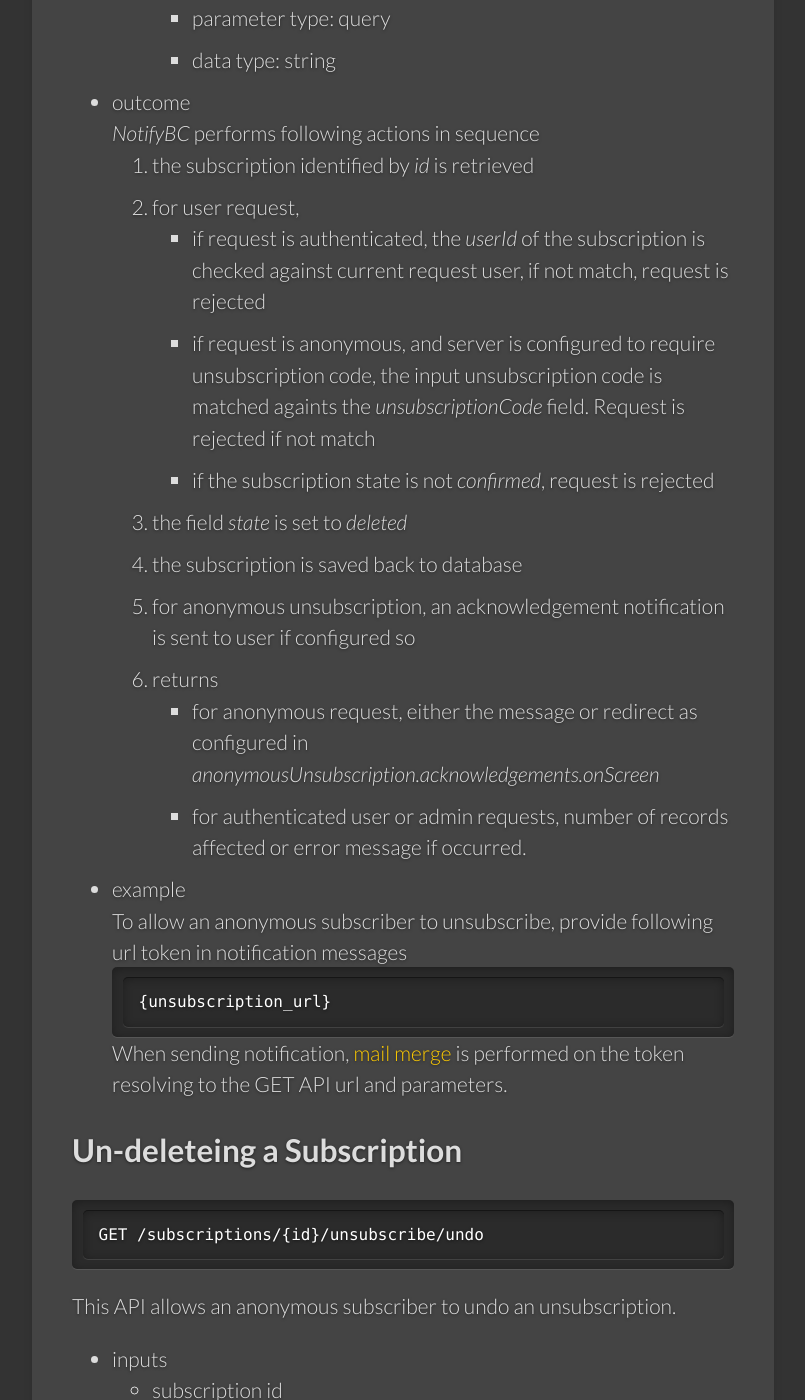
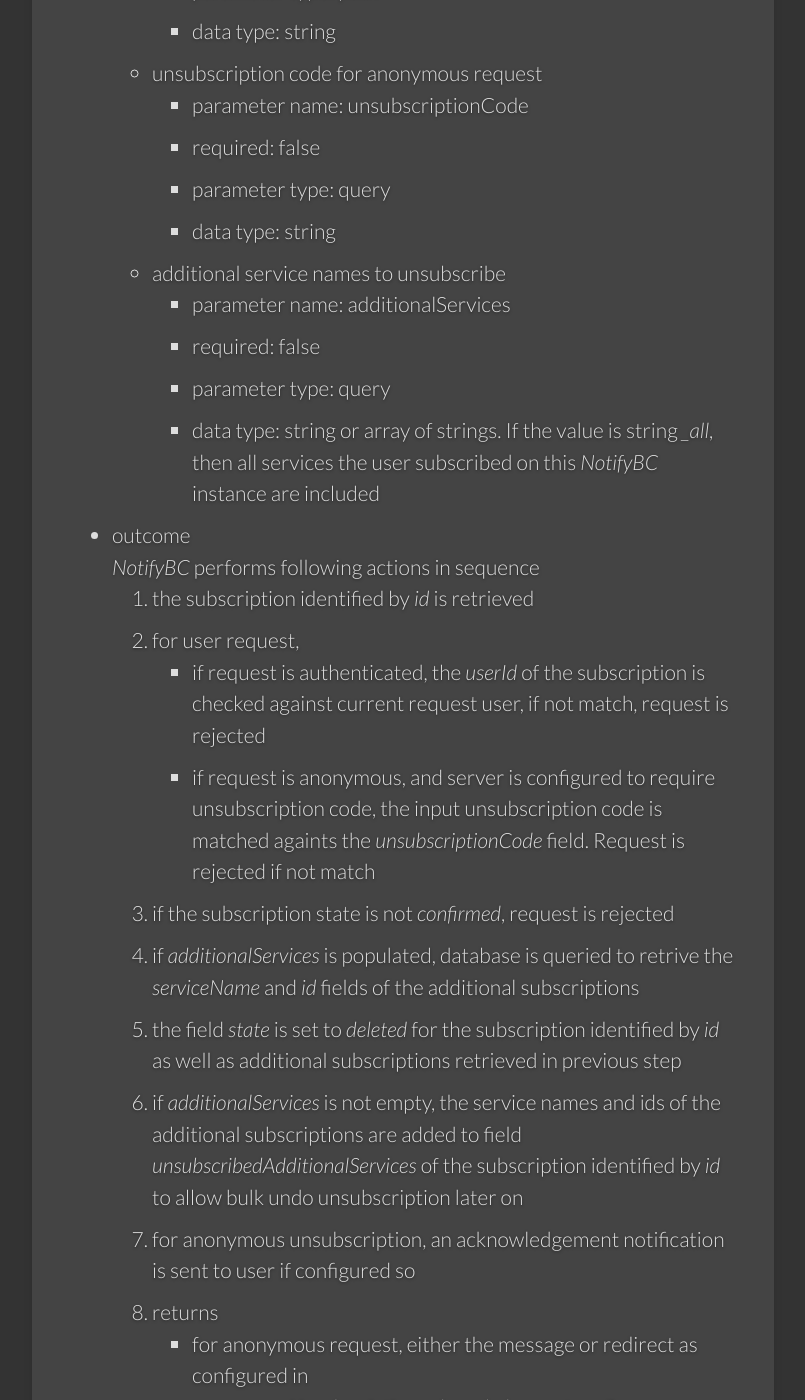
Before and after one commit to bcgov/MyGovBC-notification-server, a Jekyll site: the page built from docs/_docs/api-subscription.md, in a window 1280 px wide and 1400 px high, scrolled down 12203 px. Shown: the whole window, without its empty margins (139-944 px from the left). Built offline with Jekyll 4.4.1, drawn with Linux system fonts in a browser that asks for light colours; some of the changed text lies outside the part shown.

Commit message:
#17 updated docs

````diff
--- a/docs/_docs/api-subscription.md
+++ b/docs/_docs/api-subscription.md
@@ -41,7 +41,7 @@
   <tr>
     <td>
       <p class="name">serviceName</p>
-      <p class="description">name of the service</p>
+      <p class="description">name of the service. Avoid prefixing the name with underscore (_), or it may conflict with internal implemenation.</p>
     </td>
     <td>
       <table>
@@ -53,7 +53,7 @@
   <tr>
     <td>
       <p class="name">channel</p>
-      <p class="description">name of the delivery channel. Valid values: email, sms.</p>
+      <p class="description">name of the delivery channel. Valid values: email and sms. Notice inApp is invalid as in-app notification doesn't need subscription.</p>
     </td>
     <td>
       <table>
@@ -221,6 +221,18 @@
       </table>
     </td>
   </tr>
+  <tr>
+    <td>
+      <p class="name">unsubscribedAdditionalServices</p>
+      <p class="description">generated if parameter <i>additionalServices</i> is supplied in unsubscription request. Contains 2 sub-fields: ids and names, each being a list identifing the additional unsubscribed subscriptions.</p>
+    </td>
+    <td>
+      <table>
+        <tr><td>type</td><td>object</td></tr>
+        <tr><td>auto-generated</td><td>true</td></tr>
+      </table>
+    </td>
+  </tr>
 </table>
 
 ## Get Subscriptions
@@ -276,55 +288,56 @@
   ```
 
      As a result, *foo@bar.com* should receive an email confirmation request, and following json object is returned to caller upon sending the email successfully for admin request:
-    ```json
-      {
-        "serviceName": "education",
-        "channel": "email",
-        "userChannelId": "foo@bar.com",
-        "state": "unconfirmed",
-        "confirmationRequest": {
-          "confirmationCodeRegex": "\\d{5}",
-          "sendRequest": true,
-          "from": "no_reply@bar.com",
-          "subject": "confirmation",
-          "textBody": "Enter {confirmation_code} on screen",
-          "confirmationCode": "45304"
-        },
-        "created": "2016-10-03T17:35:40.202Z",
-        "updated": "2016-10-03T17:35:40.202Z",
-        "id": "57f296ec7eead50554c61de7"
-      }
-    ```
 
-      For non-admin request, the field *confirmationRequest* is removed from response, and field *userId* is populated from SiteMinder header if request is authenticated:
-    ```json
-      {
-        "serviceName": "education",
-        "channel": "email",
-        "userChannelId": "foo@bar.com",
-        "state": "unconfirmed",
-        "userId": "<user_id>",
-        "created": "2016-10-03T18:17:09.778Z",
-        "updated": "2016-10-03T18:17:09.778Z",
-        "id": "57f2a0a5b1aa0e2d5009eced"
-      }
-    ```
-  2. To subscribe a user to service *education* with RSA public key encrypted confirmation code supplied, POST following request
-
-      ```json
-      {
-        "serviceName": "education",
-        "channel": "email",
-        "userChannelId": "foo@bar.com",
-        "confirmationRequest": {
-         "confirmationCodeEncrypted": "<encrypted-confirmation-code>",
+     ```json
+     {
+       "serviceName": "education",
+       "channel": "email",
+       "userChannelId": "foo@bar.com",
+       "state": "unconfirmed",
+       "confirmationRequest": {
+         "confirmationCodeRegex": "\\d{5}",
          "sendRequest": true,
          "from": "no_reply@bar.com",
          "subject": "confirmation",
-         "textBody": "Enter {confirmation_code} on screen"
-        }
-      }
-      ```
+         "textBody": "Enter {confirmation_code} on screen",
+         "confirmationCode": "45304"
+       },
+       "created": "2016-10-03T17:35:40.202Z",
+       "updated": "2016-10-03T17:35:40.202Z",
+       "id": "57f296ec7eead50554c61de7"
+     }
+     ```
+     For non-admin request, the field *confirmationRequest* is removed from response, and field *userId* is populated from SiteMinder header if request is authenticated:
+
+     ```json
+     {
+       "serviceName": "education",
+       "channel": "email",
+       "userChannelId": "foo@bar.com",
+       "state": "unconfirmed",
+       "userId": "<user_id>",
+       "created": "2016-10-03T18:17:09.778Z",
+       "updated": "2016-10-03T18:17:09.778Z",
+       "id": "57f2a0a5b1aa0e2d5009eced"
+     }
+     ```
+  2. To subscribe a user to service *education* with RSA public key encrypted confirmation code supplied, POST following request
+
+     ```json
+     {
+       "serviceName": "education",
+       "channel": "email",
+       "userChannelId": "foo@bar.com",
+       "confirmationRequest": {
+        "confirmationCodeEncrypted": "<encrypted-confirmation-code>",
+        "sendRequest": true,
+        "from": "no_reply@bar.com",
+        "subject": "confirmation",
+        "textBody": "Enter {confirmation_code} on screen"
+       }
+     }
+     ```
 
       As a result, *NotifyBC* will decrypt the confirmation code using the private RSA key, replace placeholder  *{confirmation_code}* in the email template with the confirmation code, and send confirmation request to *foo@bar.com*.
 
@@ -375,6 +388,7 @@
 * outcome
 
   *NotifyBC* processes the request similarly as creating a subscription except during input validation it imposes following extra constraints to user request
+
   * only fields *userChannelId*, *state* and *confirmationRequest* can be updated
   * when changing *userChannelId*, *confirmationRequest* must also be supplied
   * if *userChannelId* is different from the saved record, *state* is forced to *unconfirmed*.
@@ -382,9 +396,9 @@
 
 ## Delete a Subscription (unsubscribing)
 ```
-DELETE /subscriptions/{id}
+DELETE /subscriptions/{id}?unsubscriptionCode={unsubscriptionCode}&additionalServices={additionalServices}
 or
-GET /subscriptions/{id}/unsubscribe
+GET /subscriptions/{id}/unsubscribe?unsubscriptionCode={unsubscriptionCode}&additionalServices={additionalServices}
 ```
 * inputs
   * subscription id
@@ -397,6 +411,12 @@
     * required: false
     * parameter type: query
     * data type: string
+  * additional service names to unsubscribe
+    * parameter name: additionalServices
+    * required: false
+    * parameter type: query
+    * data type: string or array of strings. If the value is string *_all*, then all services
+      the user subscribed on this *NotifyBC* instance are included
 * outcome
 
   *NotifyBC* performs following actions in sequence
@@ -405,21 +425,17 @@
   2. for user request,
     * if request is authenticated, the *userId* of the subscription is checked against current request user, if not match, request is rejected
     * if request is anonymous, and server is configured to require unsubscription code, the input  unsubscription code is matched againts the *unsubscriptionCode* field. Request is rejected if not match
-    * if the subscription state is not *confirmed*, request is rejected
-  3. the field *state* is set to *deleted*
-  4. the subscription is saved back to database
-  5. for anonymous unsubscription, an acknowledgement notification is sent to user if configured so
-  6. returns
+  3. if the subscription state is not *confirmed*, request is rejected
+  4. if *additionalServices* is populated, database is queried to retrive the *serviceName* and *id* fields of the additional subscriptions
+  4. the field *state* is set to *deleted* for the subscription identified by *id* as well as  additional subscriptions retrieved in previous step
+  5. if *additionalServices* is not empty, the service names and ids of the additional subscriptions are added to field *unsubscribedAdditionalServices* of the subscription identified by *id* to allow bulk undo unsubscription later on
+  6. for anonymous unsubscription, an acknowledgement notification is sent to user if configured so
+  7. returns
     * for anonymous request, either the message or redirect as configured in *anonymousUnsubscription.acknowledgements.onScreen*
     * for authenticated user or admin requests, number of records affected or error message if occurred.
-* <a name="unsubscription-example"></a> example
-
-  To allow an anonymous subscriber to unsubscribe, provide following url token in notification messages
-
-  ```
-  {unsubscription_url}
-  ```
-When sending notification,  [mail merge](../overview/#mail-merge) is performed on the token resolving to the GET API url and parameters.
+* <a name="unsubscription-example"></a> examples
+  1. To allow an anonymous subscriber to unsubscribe single subscription, provide url token *{unsubscription_url}* in notification messages. When sending notification,  [mail merge](../overview/#mail-merge) is performed on the token resolving to the GET API url and parameters.
+  2. To allow an anonymous subscriber to unsubscribe all subscriptions, provide url token *{unsubscription_all_url}* in notification messages.
 
 ## Un-deleteing a Subscription
 ```
@@ -447,14 +463,9 @@
     * if request is anonymous, and server is configured to require unsubscription code, the input  unsubscription code is matched againts the *unsubscriptionCode* field. Request is rejected if not match
     * if request is authenticated, request is rejected
     * if the subscription state is not *deleted*, request is rejected
-  3. the field *state* is set to *confirmed*
-  4. the subscription is saved back to database
+  3. the field *state* is set to *confirmed* for the subscription identified by *id* as well as additional subscriptions identified in field *unsubscribedAdditionalServices*, if populated
+  4. field *unsubscribedAdditionalServices* is removed if populated
   5. returns either the message or redirect as configured in *[anonymousUndoUnsubscription](../configuration/#anonymousUndoUnsubscription)*
 * example
 
-  To allow an anonymous subscriber to undo unsubscription, provide following link token in unsubscription acknowledgement notification, which is by default set
-
-  ```
-  {unsubscription_reversion_url}
-  ```
-When sending notification, [mail merge](../overview/#mail-merge) is performed on this token resolving to the API url and parameters.
+  To allow an anonymous subscriber to undo unsubscription, provide link token *{unsubscription_reversion_url}* in unsubscription acknowledgement notification, which is by default set. When sending notification, [mail merge](../overview/#mail-merge) is performed on this token resolving to the API url and parameters.
````
Also changed, not shown: docs/_docs/api-notification.md (+4 -4 lines), docs/_docs/configuration.md (+40 -19 lines), docs/_docs/overview.md (+1 -0 lines).
